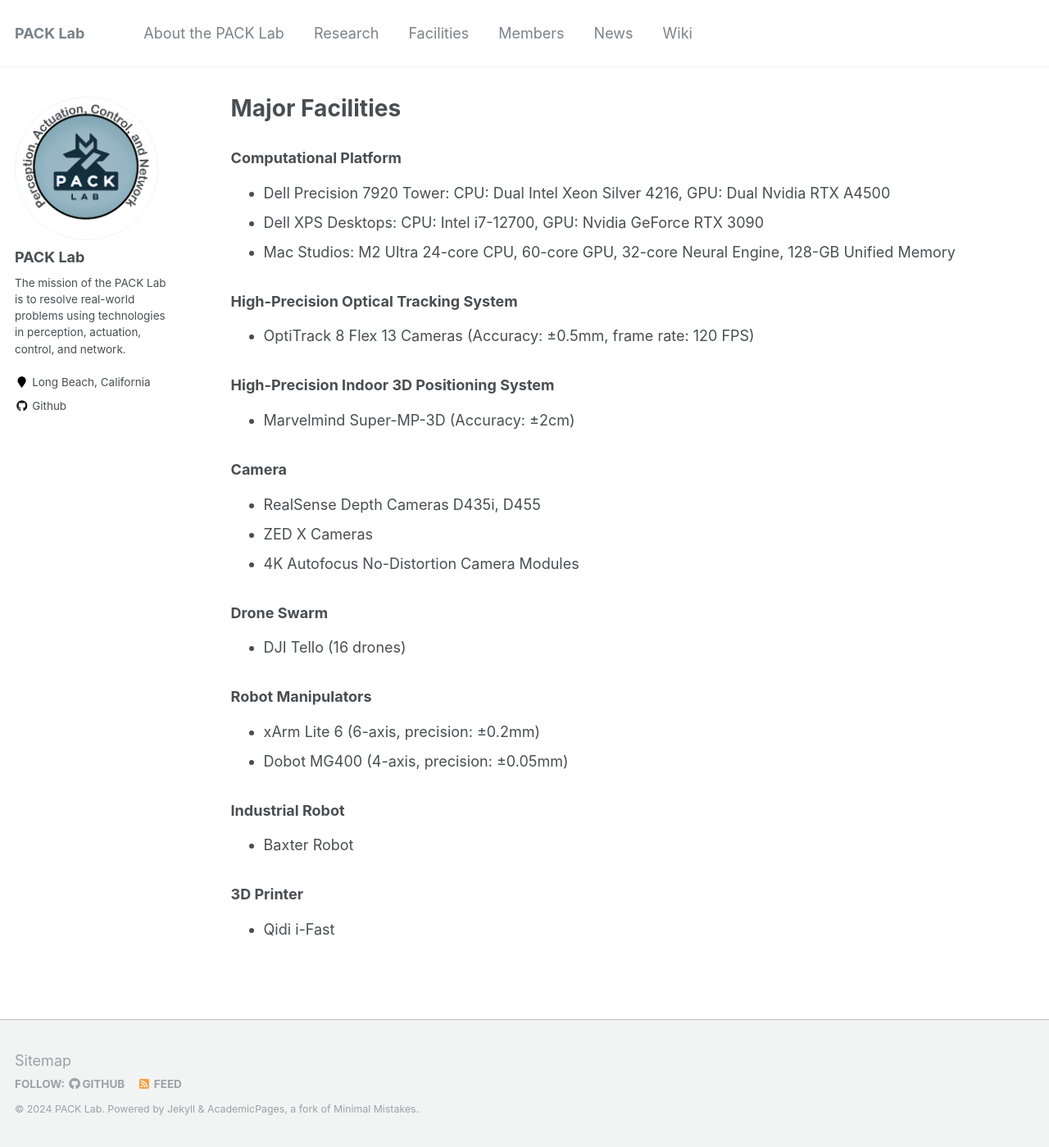
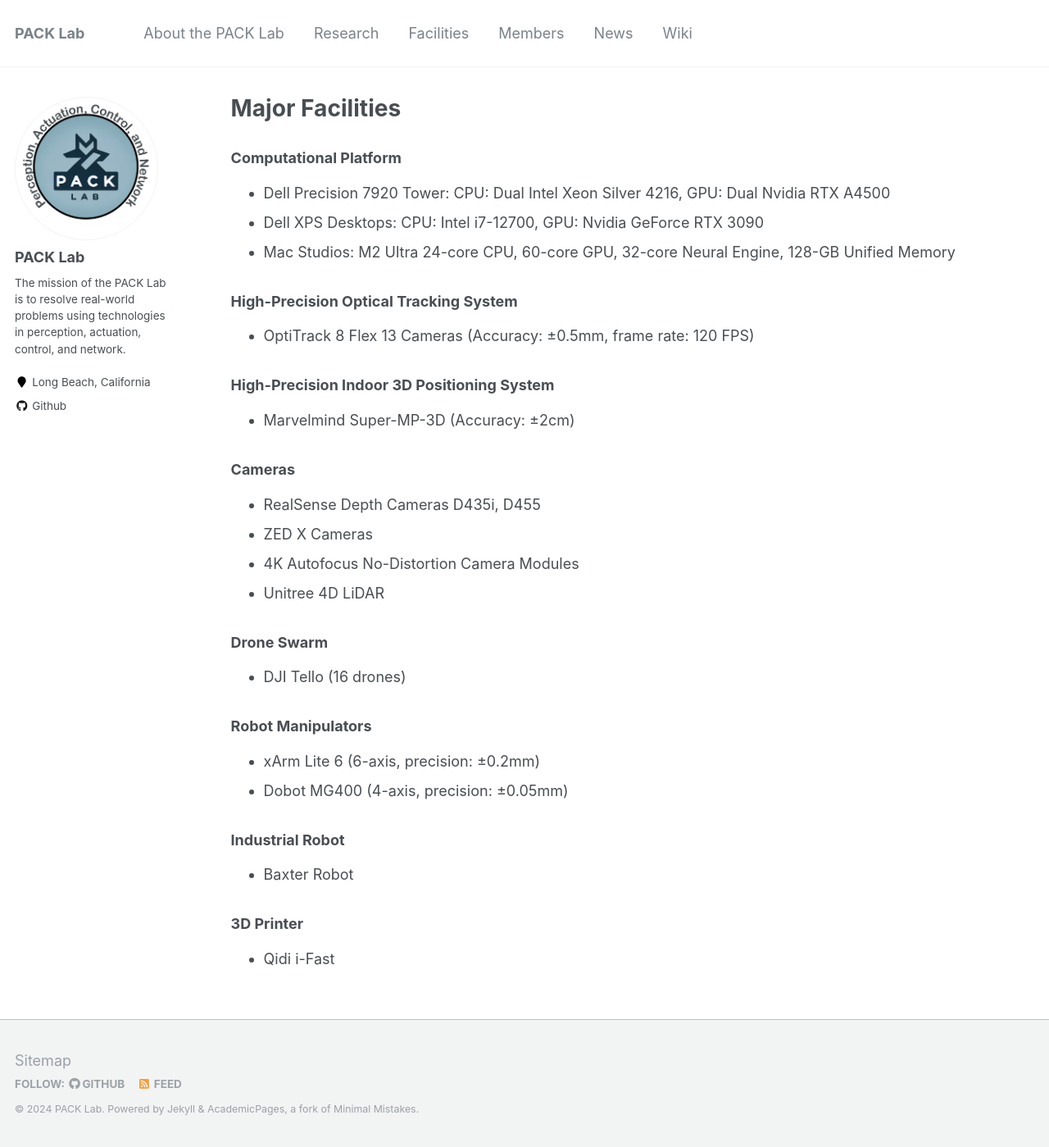
Before and after one commit to pack-lab/pack-lab.github.io, a Jekyll site: the page built from _pages/facilities.md, in a window 1280 px wide and 1399 px high. Shown: the whole window at 82% size. Built offline with Jekyll 4.4.1, drawn with Linux system fonts in a browser that asks for light colours.

Commit message:
Update facilities.md

```diff
--- a/_pages/facilities.md
+++ b/_pages/facilities.md
@@ -16,10 +16,11 @@
 ### High-Precision Indoor 3D Positioning System
 * Marvelmind Super-MP-3D (Accuracy: ±2cm)
 
-### Camera
+### Cameras
 * RealSense Depth Cameras D435i, D455
 * ZED X Cameras
 * 4K Autofocus No-Distortion Camera Modules
+* Unitree 4D LiDAR
 
 ### Drone Swarm
 * DJI Tello (16 drones)
```
